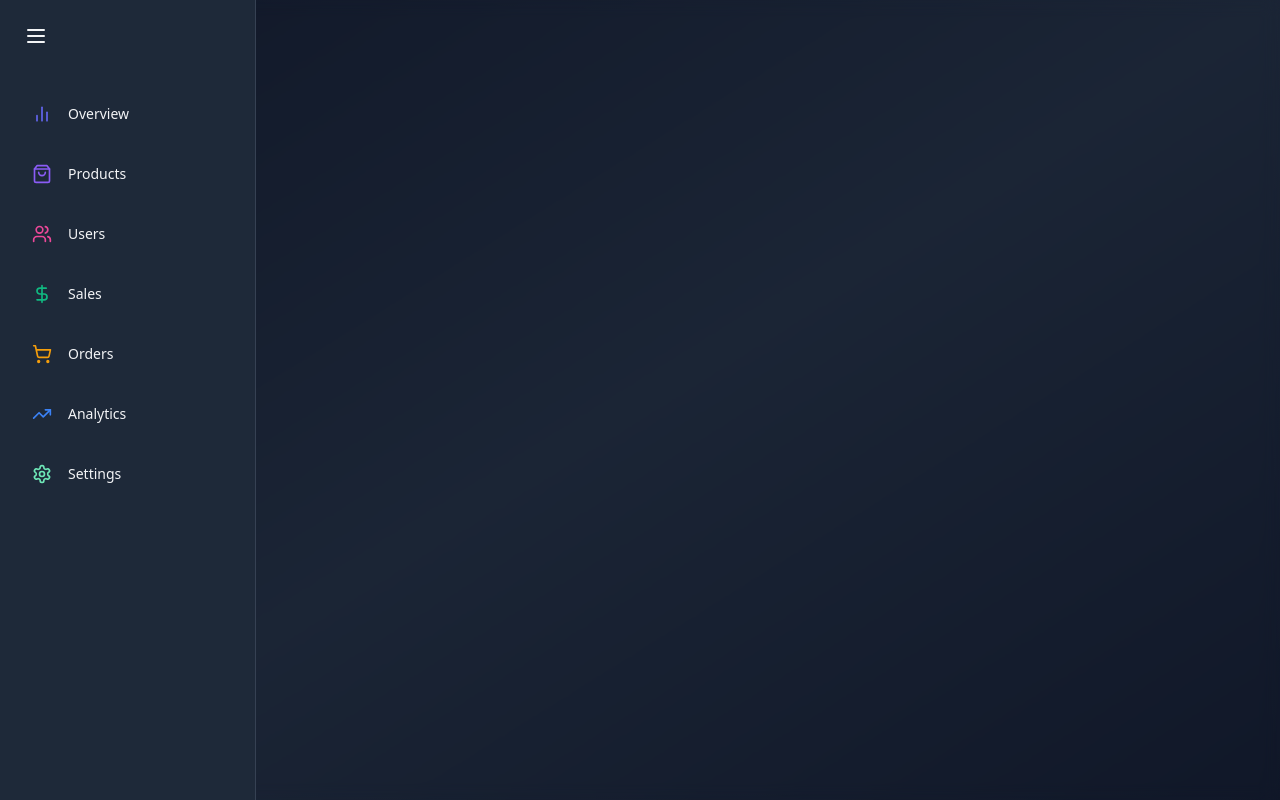
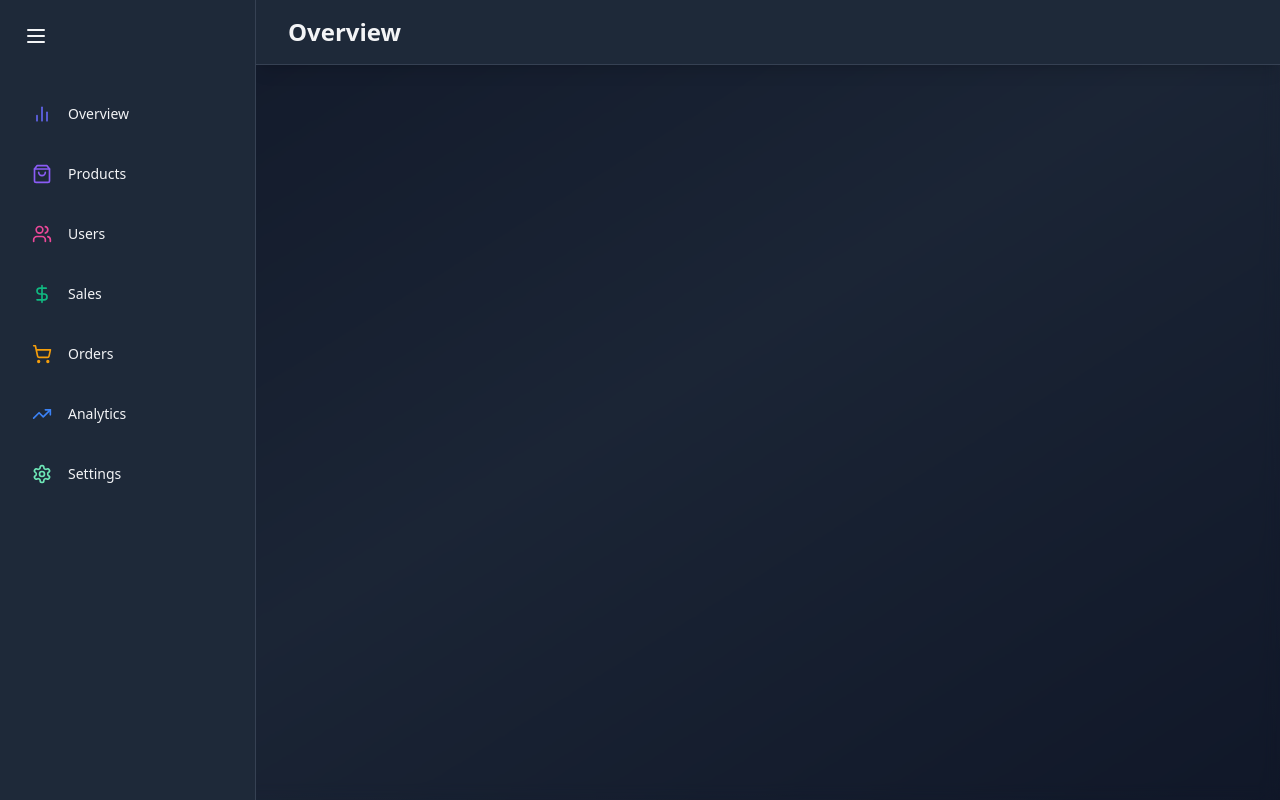
Before and after one commit to diegodevtech/E-commerceDashboard, a React (Vite) app: page / in a window 1280 px wide. Built offline with nearby package versions, Linux system fonts and the light colour scheme.

Commit message:
feat: finishes up header component and starts using it in Overview page

```diff
--- /dev/null
+++ b/src/components/common/Header.jsx
@@ -0,0 +1,11 @@
+const Header = ({ title }) => {
+  return (
+    <header className="bg-gray-800 bg-opacity-50 backdrop-blur-md shadow-lg border-b border-gray-700">
+      <div className="max-w-7xl mx-auto py-4 px-4 sm:px-6 lg:px-8">
+        <h1 className="text-2xl font-semibold text-gray-100">{title}</h1>
+      </div>
+    </header>
+  );
+};
+
+export default Header;
--- a/src/pages/OverviewPage.jsx
+++ b/src/pages/OverviewPage.jsx
@@ -1,7 +1,9 @@
+import Header from "../components/common/Header"
+
 const OverviewPage = () => {
   return (
     <div className="flex-1 overflow-auto relative z-10">
-
+      <Header title="Overview"/>
     </div>
   )
 }
```
